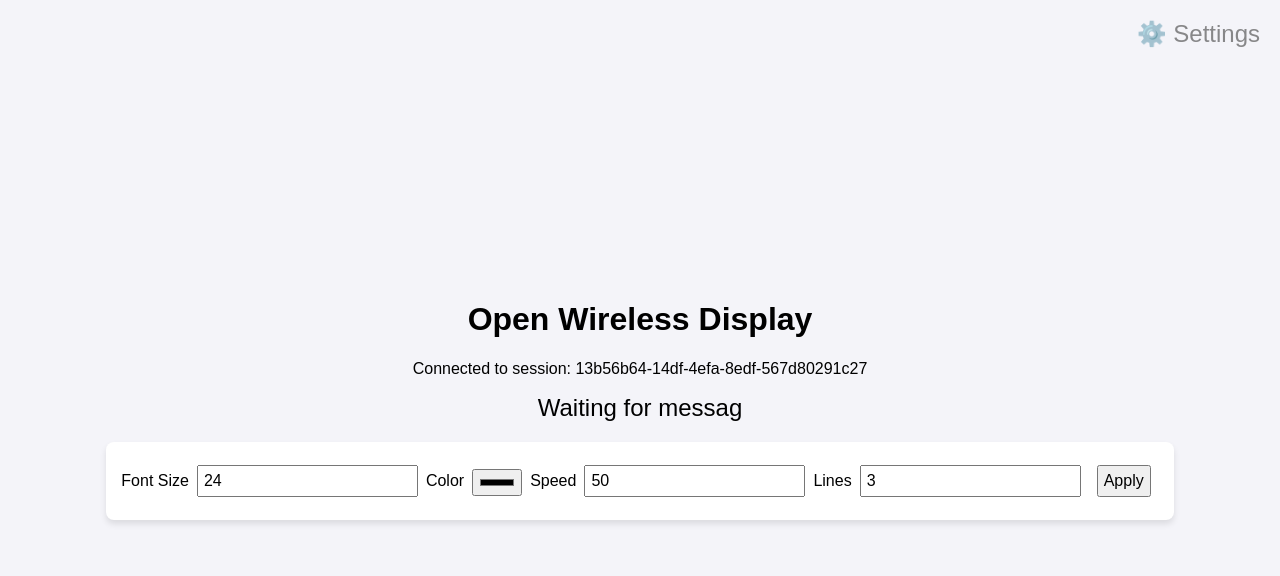
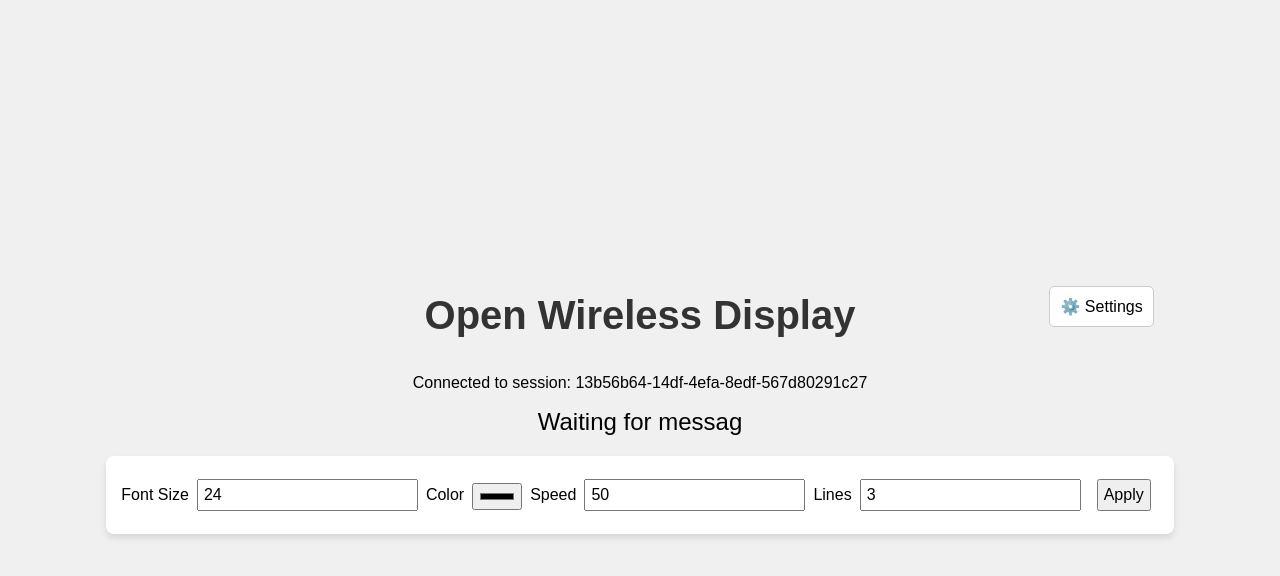
Before and after one commit to AceCentre/OWD, a Next.js app: page / in a window 1280 px wide. Shown: the top 576 px of the page. Built offline with nearby package versions, Linux system fonts and the light colour scheme; no server answers.

Commit message:
Update Home.css

```diff
--- a/styles/Home.css
+++ b/styles/Home.css
@@ -1,73 +1,62 @@
 /* Home.css */
+body {
+    margin: 0;
+    font-family: Arial, sans-serif;
+    display: flex;
+    justify-content: center;
+    align-items: center;
+    height: 100vh;
+    background-color: #f0f0f0;
+}
 
-.home-container {
+#display-container {
+    position: relative;
+    width: 100%;
+    height: 100%;
     display: flex;
     flex-direction: column;
+    justify-content: center;
     align-items: center;
-    justify-content: center;
-    height: 100vh;
-    font-family: Arial, sans-serif;
-    color: #333;
-    background-color: #f9f9f9;
     text-align: center;
-    padding: 20px;
 }
 
-.title {
-    font-size: 2rem;
-    font-weight: bold;
+h1 {
+    font-size: 2.5rem;
     margin-bottom: 20px;
-    color: #3c4a61;
+    color: #333;
 }
 
-.connection-info,
-.connected-info {
+.display-text {
+    font-size: 3rem;
+    color: #4A90E2;
+    transition: opacity 0.5s ease;
+}
+
+.qr-code-container {
     display: flex;
     flex-direction: column;
+    justify-content: center;
     align-items: center;
-}
-
-.instructions,
-.session-details,
-.connected-session {
-    margin: 10px 0;
-    color: #5a5a5a;
-    font-size: 1rem;
 }
 
 .settings-button {
     position: absolute;
     top: 20px;
     right: 20px;
-    font-size: 1.5rem;
+    background-color: #fff;
+    border: 1px solid #ccc;
+    border-radius: 5px;
+    padding: 10px;
     cursor: pointer;
-    color: #5a5a5a;
-    opacity: 0.7;
-    transition: opacity 0.2s;
+    transition: background-color 0.3s;
 }
 
 .settings-button:hover {
-    opacity: 1;
+    background-color: #e0e0e0;
 }
 
-.connected-info .connected-session {
+.session-details {
+    margin-top: 20px;
     font-size: 1.2rem;
-    font-style: italic;
-    color: #3c4a61;
+    color: #666;
 }
-
-.qr-code img {
-    width: 200px;
-    height: 200px;
-    margin: 20px 0;
-}
-
-@media (max-width: 600px) {
-    .title {
-        font-size: 1.5rem;
-    }
-    .qr-code img {
-        width: 150px;
-        height: 150px;
-    }
-}
```
